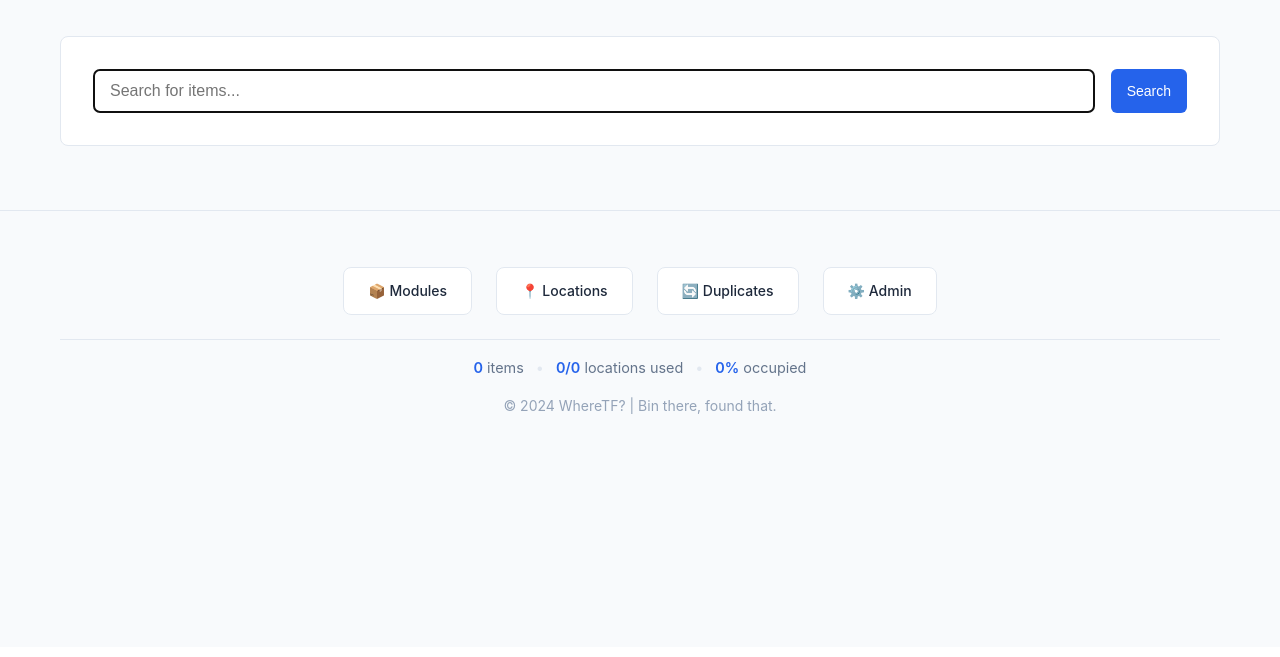
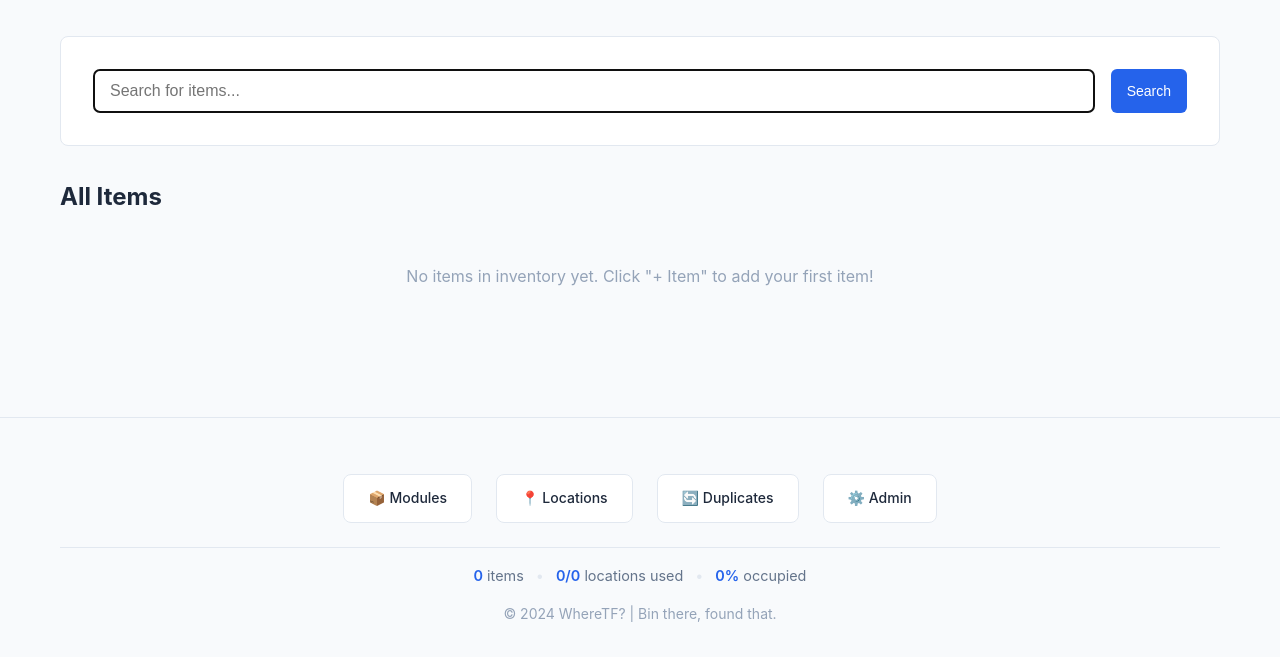
Before and after one commit to ndemarco/workshop-inventory, a Flask app: page /search/ in a window 1280 px wide. Shown: the part 153-810 px from the top of the page. Before the commit the page ends 567 px from the top, so only its background shows below. Run offline with Flask 3, Linux system fonts and the light colour scheme.

Commit message:
Improve footer stat links and search page browse functionality
Footer stats changes:
- Made entire "X items" and "X/X locations" strings clickable
- Both numbers and text now part of the link for better UX
- Preserved number styling (bold, primary color)

Search page improvements:
- /search/ now shows ALL items when accessed without query (browse mode)
- Changed from empty page to useful browse functionality
- Shows "All Items" heading in browse mode
- Shows helpful message when inventory is empty
- Template no longer requires query parameter to display results

The /search/ page is NOT obsolete - it's the main browse/search page!

Files modified:
- frontend/templates/base.html
- frontend/static/css/style.css
- backend/app/routes/search.py
- frontend/templates/search/results.html

🤖 Generated with [Claude Code](https://claude.com/claude-code)

Co-Authored-By: Claude <noreply@anthropic.com>

```diff
--- a/backend/app/routes/search.py
+++ b/backend/app/routes/search.py
@@ -7,11 +7,11 @@ bp = Blueprint('search', __name__)
 
 @bp.route('/')
 def search():
-    """Search page"""
+    """Search page - browse all items or filter by search query"""
     query = request.args.get('q', '')
-    results = []
 
     if query:
+        # Perform keyword search
         search_term = f"%{query}%"
         results = Item.query.filter(
             db.or_(
@@ -21,6 +21,9 @@ def search():
                 Item.notes.ilike(search_term)
             )
         ).order_by(Item.name).all()
+    else:
+        # No query - show all items (browse mode)
+        results = Item.query.order_by(Item.name).all()
 
     return render_template('search/results.html', query=query, results=results)
 
--- a/frontend/static/css/style.css
+++ b/frontend/static/css/style.css
@@ -871,6 +871,11 @@ body {
     transition: color 0.2s;
 }
 
+.footer-stat-link strong {
+    color: var(--primary-color);
+    font-weight: 600;
+}
+
 .footer-stat-link:hover {
     color: var(--primary-color);
     text-decoration: underline;
--- a/frontend/templates/base.html
+++ b/frontend/templates/base.html
@@ -49,11 +49,11 @@
             {% if stats %}
             <div class="footer-stats">
                 <span class="footer-stat">
-                    <strong>{{ stats.total_items }}</strong> <a href="{{ url_for('search.search') }}" class="footer-stat-link">items</a>
+                    <a href="{{ url_for('search.search') }}" class="footer-stat-link"><strong>{{ stats.total_items }}</strong> items</a>
                 </span>
                 <span class="footer-stat-separator">•</span>
                 <span class="footer-stat">
-                    <strong>{{ stats.occupied_locations }}/{{ stats.total_locations }}</strong> <a href="{{ url_for('locations.list_locations') }}" class="footer-stat-link">locations</a> used
+                    <a href="{{ url_for('locations.list_locations') }}" class="footer-stat-link"><strong>{{ stats.occupied_locations }}/{{ stats.total_locations }}</strong> locations</a> used
                 </span>
                 <span class="footer-stat-separator">•</span>
                 <span class="footer-stat">
--- a/frontend/templates/search/results.html
+++ b/frontend/templates/search/results.html
@@ -14,12 +14,15 @@
     </form>
 </div>
 
-{% if query %}
 <div class="search-results">
+    {% if query %}
     <h2>Results for "{{ query }}"</h2>
+    {% else %}
+    <h2>All Items</h2>
+    {% endif %}
 
     {% if results %}
-    <p class="result-count">Found {{ results|length }} item(s)</p>
+    <p class="result-count">{{ results|length }} item(s)</p>
 
     <table class="data-table">
         <thead>
@@ -55,10 +58,13 @@
     </table>
     {% else %}
     <div class="empty-state">
+        {% if query %}
         <p>No items found matching "{{ query }}"</p>
+        {% else %}
+        <p>No items in inventory yet. Click "+ Item" to add your first item!</p>
+        {% endif %}
     </div>
     {% endif %}
 </div>
-{% endif %}
 
 {% endblock %}
```
